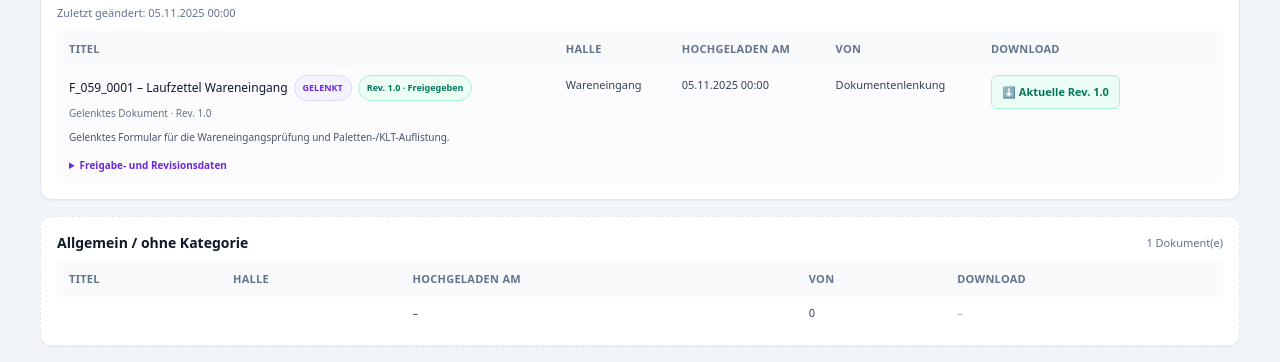
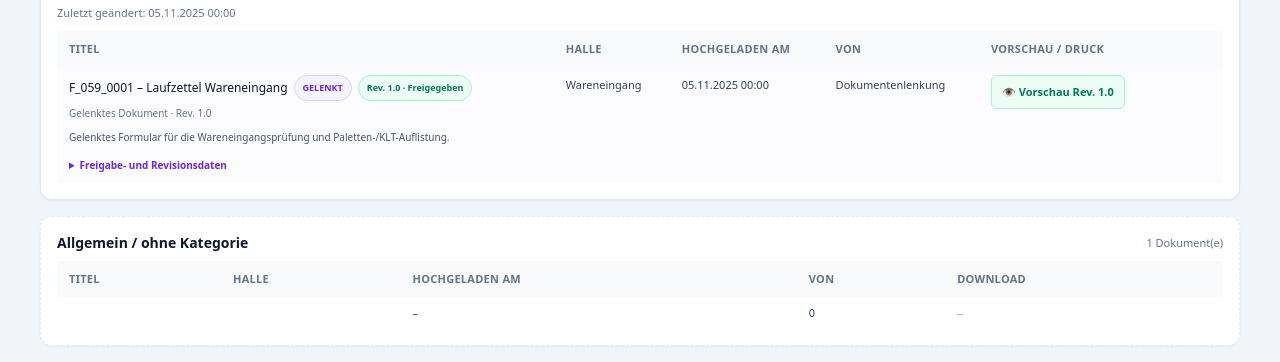
Before and after one commit to dboy241079/logistik-workbench, a PHP site: page /dokumente/dokumente.php in a window 1280 px wide. Shown: the part 442-804 px from the top of the page. Run offline with PHP 8.4, Linux system fonts and the light colour scheme; the visitor is signed in with stand-in values (Sample User, id 1); data that the repository does not hold is empty; some libraries are stand-ins or nearby versions.

Commit message:
Gelenkte Revisionen als Vorschau öffnen

```diff
--- a/dokumente/dokumente.php
+++ b/dokumente/dokumente.php
@@ -369,7 +369,7 @@ try {
                                 <th class="px-3 py-2 text-left">Halle</th>
                                 <th class="px-3 py-2 text-left whitespace-nowrap">Hochgeladen am</th>
                                 <th class="px-3 py-2 text-left">von</th>
-                                <th class="px-3 py-2 text-left">Download</th>
+                                <th class="px-3 py-2 text-left">Vorschau / Druck</th>
                             </tr>
                             </thead>
                             <tbody class="divide-y divide-slate-100">
@@ -479,7 +479,7 @@ try {
                                                         href="/dokumente/gelenkte_download.php?doc=<?= rawurlencode((string)$d['document_no']) ?>&rev=<?= rawurlencode((string)$d['current_revision']) ?>"
                                                         class="inline-flex items-center gap-1 rounded-md border border-emerald-200 bg-emerald-50 px-2.5 py-1.5 font-semibold text-emerald-700 hover:bg-emerald-100"
                                                     >
-                                                        ⬇️ Aktuelle Rev. <?= e((string)$d['current_revision']) ?>
+                                                        👁 Vorschau Rev. <?= e((string)$d['current_revision']) ?>
                                                     </a>
                                                 <?php else: ?>
                                                     <span class="text-amber-700">Archiv der aktuellen Revision fehlt</span>
@@ -508,7 +508,7 @@ try {
                                                                                 href="/dokumente/gelenkte_download.php?doc=<?= rawurlencode((string)$d['document_no']) ?>&rev=<?= rawurlencode((string)($olderRevision['revision'] ?? '')) ?>"
                                                                                 class="whitespace-nowrap text-sky-600 hover:text-sky-800 font-semibold"
                                                                             >
-                                                                                ⬇ Download
+                                                                                👁 Vorschau
                                                                             </a>
                                                                         <?php else: ?>
                                                                             <span class="text-[9px] text-amber-700">Archiv fehlt</span>
```
